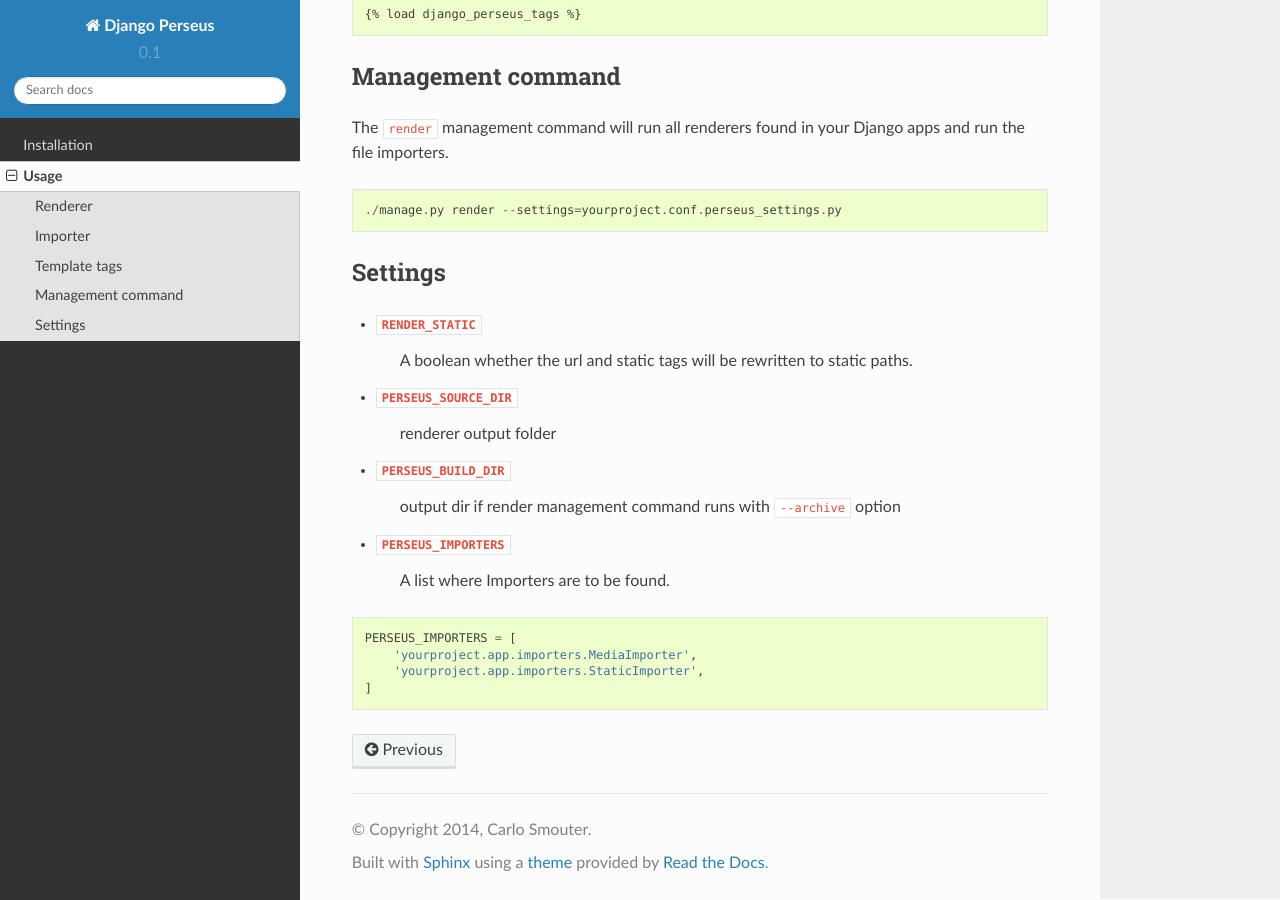
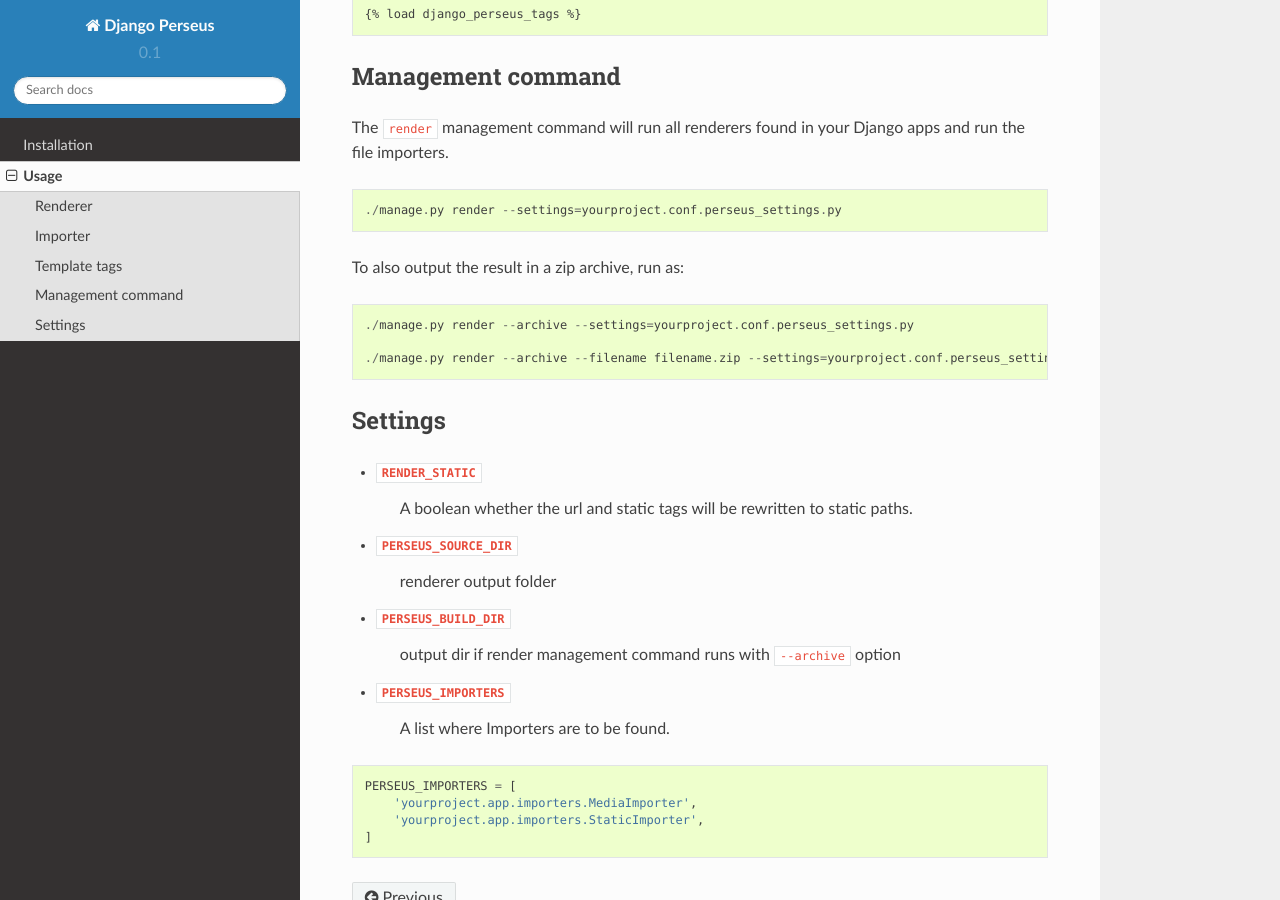
Before and after one commit to lockwooddev/django-perseus, a Sphinx documentation site: the page built from docs/source/usage.rst, in a window 1280 px wide and 900 px high, scrolled down 2225 px. Built offline with Sphinx 7.4.7 and the Read the Docs theme 2.0.0, drawn with Linux system fonts in a browser that asks for light colours.

Commit message:
Minor release for --archive option on render management command.

```diff
--- a/docs/source/usage.rst
+++ b/docs/source/usage.rst
@@ -129,6 +129,14 @@
 
     ./manage.py render --settings=yourproject.conf.perseus_settings.py
 
+To also output the result in a zip archive, run as:
+
+::
+
+    ./manage.py render --archive --settings=yourproject.conf.perseus_settings.py
+
+    ./manage.py render --archive --filename filename.zip --settings=yourproject.conf.perseus_settings.py
+
 
 Settings
 --------
--- a/setup.py
+++ b/setup.py
@@ -39,7 +39,7 @@
 
 setup(
     name='django-perseus',
-    version='0.1.0',
+    version='0.1.1',
     description='Builds a static version of your Django website',
     long_description=read('README.md'),
     author='Carlo Smouter',
```
